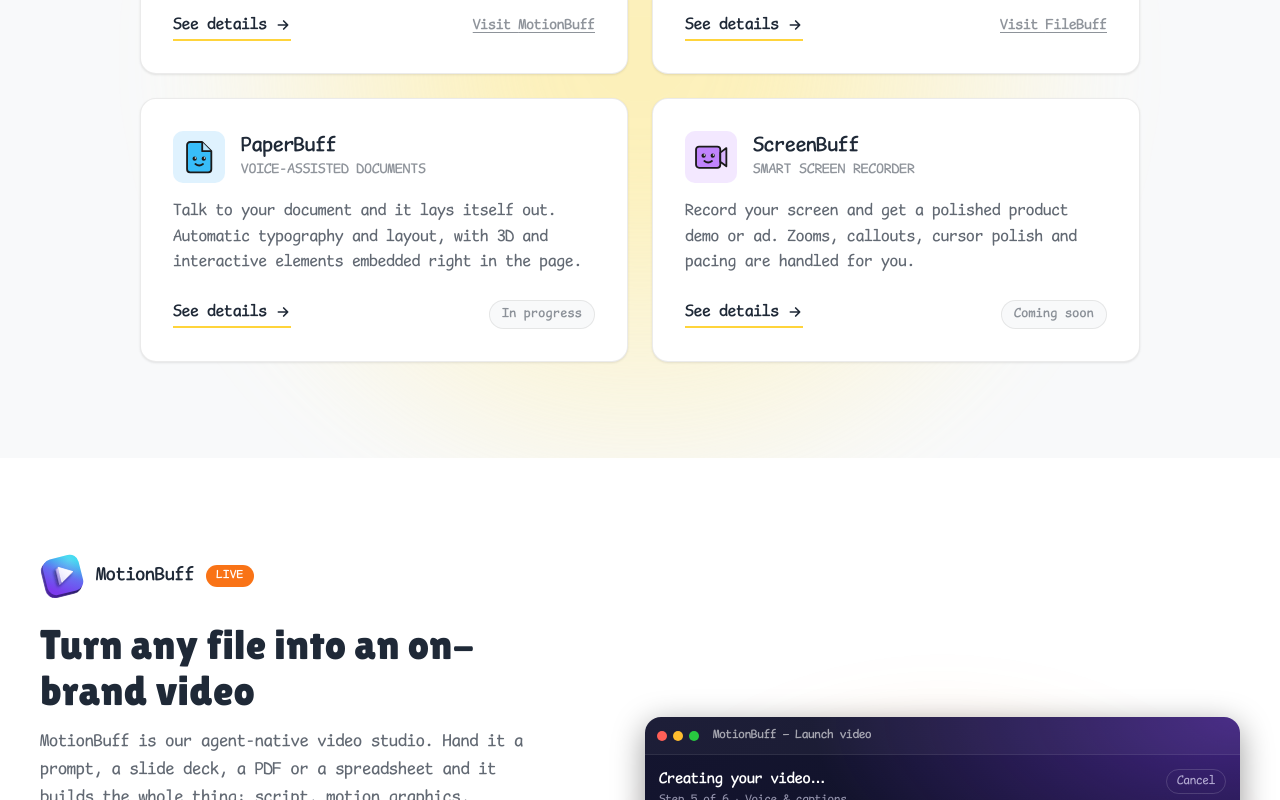
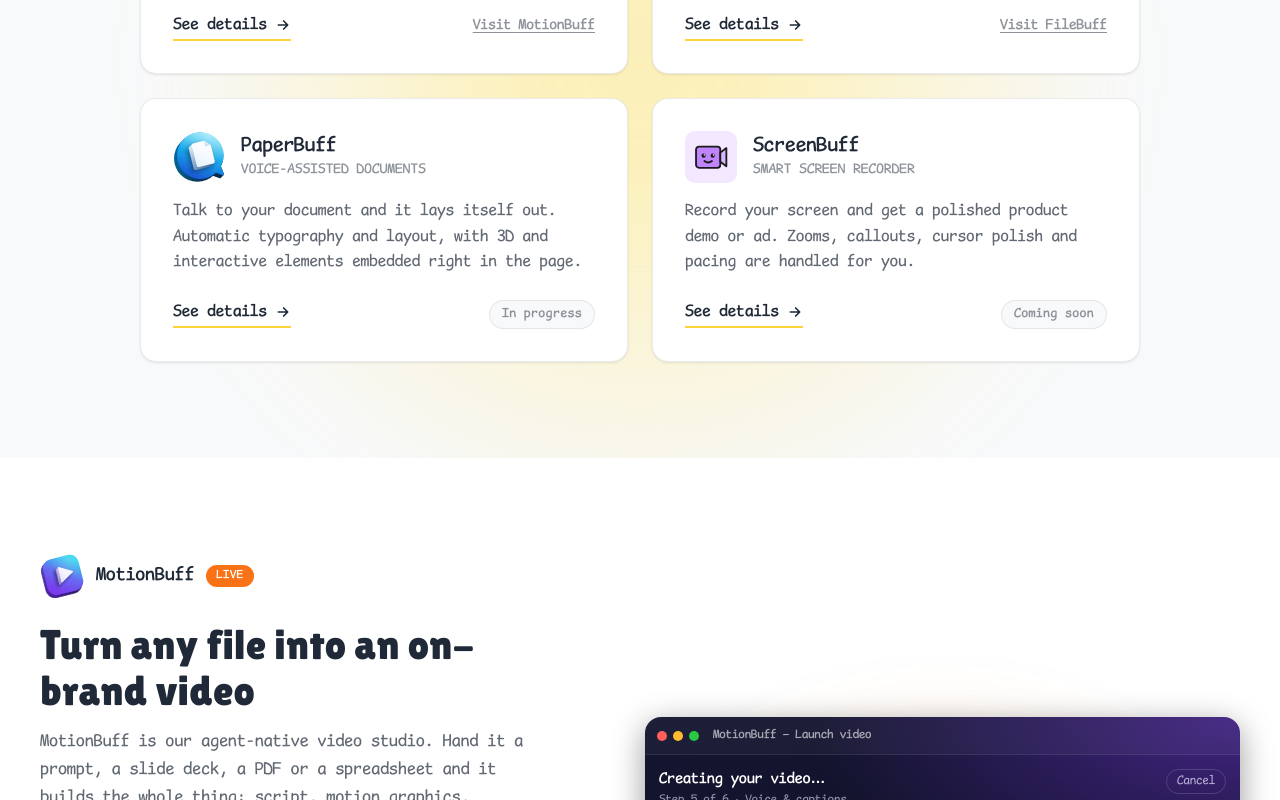
Before and after one commit to dieharders/homebrew-ai-website, a Next.js app: page / in a window 1280 px wide. Shown: the part 1640-2440 px from the top of the page. Built offline with nearby package versions, Linux system fonts and the light colour scheme.

Commit message:
add paperbuff icon

```diff
--- a/components/AppIcons.tsx
+++ b/components/AppIcons.tsx
@@ -96,40 +96,7 @@ export function MotionBuffIcon(p: AppIconProps) {
   return <MarkImage src="/icons/motionbuff.svg" {...p} />;
 }
 
+/** PaperBuff's mark: an extruded, dog-eared page on a sky-blue speech bubble. */
 export function PaperBuffIcon(p: AppIconProps) {
-  return (
-    <svg {...svgProps} className={p.className} {...a11yProps(p.title)}>
-      {p.title && <title>{p.title}</title>}
-      {/* Paper body */}
-      <path
-        d="M14 2H6c-1.1 0-2 .9-2 2v16c0 1.1.9 2 2 2h12c1.1 0 2-.9 2-2V8l-6-6z"
-        fill="#38bdf8"
-        stroke={INK}
-        strokeWidth="1.2"
-        strokeLinejoin="round"
-      />
-      {/* Folded corner */}
-      <path
-        d="M14 2v6h6"
-        fill="#bae6fd"
-        stroke={INK}
-        strokeWidth="1.2"
-        strokeLinejoin="round"
-      />
-      {/* Eyes */}
-      <circle cx="9" cy="13" r="1.4" fill={INK} />
-      <circle cx="15" cy="13" r="1.4" fill={INK} />
-      {/* Eye shine */}
-      <circle cx="9.5" cy="12.5" r="0.5" fill="white" />
-      <circle cx="15.5" cy="12.5" r="0.5" fill="white" />
-      {/* Smile */}
-      <path
-        d="M9.5 16.5Q12 18.5 14.5 16.5"
-        fill="none"
-        stroke={INK}
-        strokeWidth="1.2"
-        strokeLinecap="round"
-      />
-    </svg>
-  );
+  return <MarkImage src="/icons/paperbuff.svg" {...p} />;
 }
--- a/data/apps.tsx
+++ b/data/apps.tsx
@@ -171,7 +171,8 @@ export const APPS: T_App[] = [
     platforms: "In progress · desktop and web",
     status: "in-progress",
     icon: <PaperBuffIcon />,
-    iconBg: "bg-sky-100",
+    // The mark is a full tile of its own, so no tinted backing.
+    iconBg: "bg-transparent",
     accent: "#0284c7",
     comingSoon: true,
   },
```
Also changed, not shown: public/icons/paperbuff.svg.
